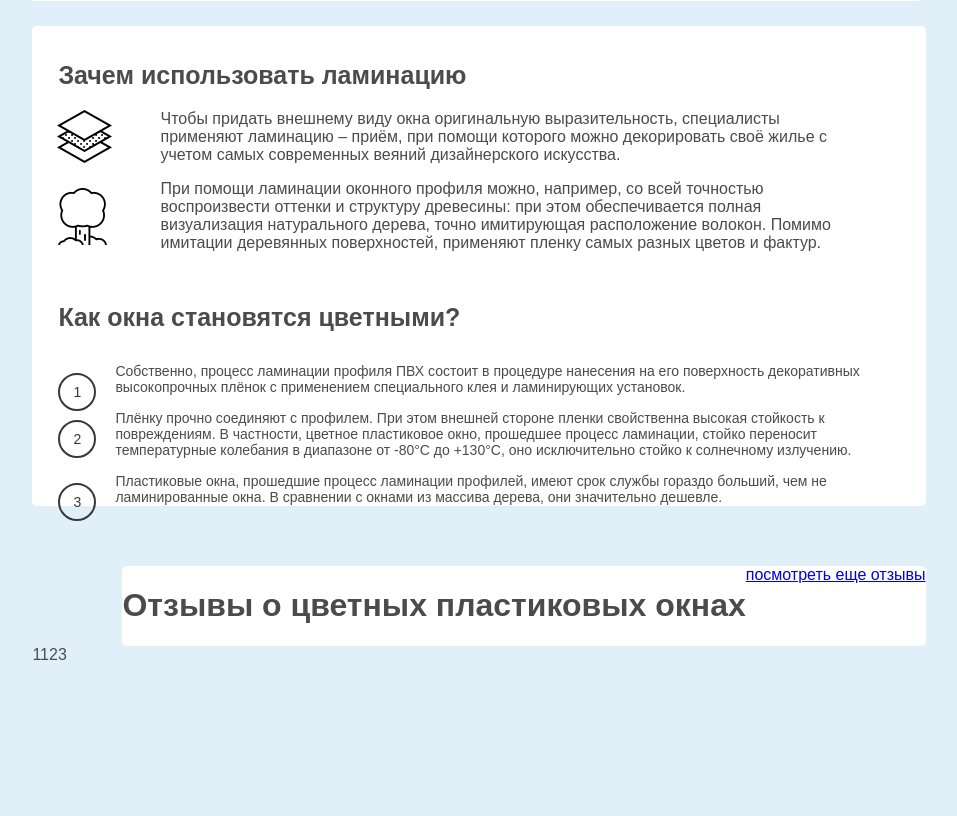
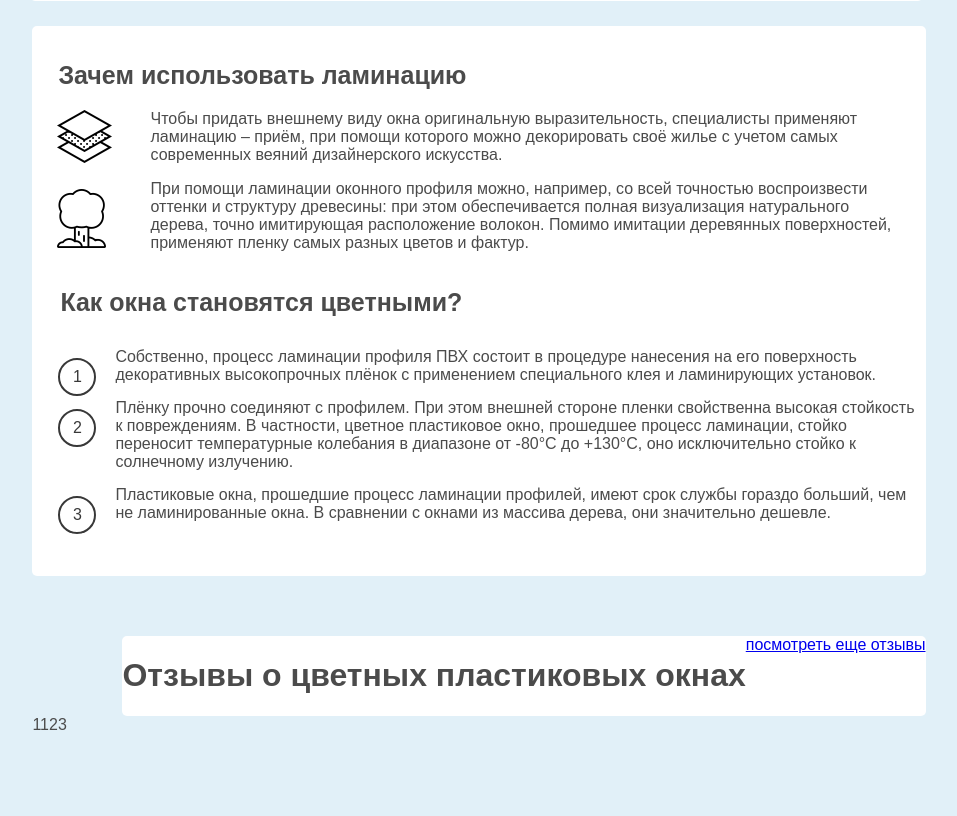
Before and after one commit to olgalioness/olgalioness.github.io, a PHP site: page / in a window 1280 px wide. Shown: the part 992-1808 px from the top of the page, without its empty margins (287-1244 px from the left). Run offline with PHP 8.4, Linux system fonts and the light colour scheme.

Commit message:
Update style.css

```diff
--- a/style.css
+++ b/style.css
@@ -204,7 +204,7 @@
 }
 .info_warp {
  float: right;
- height: 480px;
+ height: 550px;
  width: 78%;
  border-radius: 5px;
 }
@@ -215,38 +215,38 @@
 }
 .img_forma {
  background: url('img/forma1.png') no-repeat;
- height: 57px;
- width: 65px;
+ height: 53px;
+ width: 55px;
  margin-left: 25px;
  float: left;
 }
 .info_forma > p {
  font-size: 16px;
- width: 700px;
+ width: 750px;
  margin-top: 0px;
- margin-right: 65px;
+ margin-right: 25px;
  float: right;
 }
 .img_shape {
  background: url('img/shape1.png') no-repeat;
- height: 57px;
- width: 65px;
- margin-left: 26px;
- margin-top: 21px;
+ height: 59px;
+ width: 49px;
+ margin-left: 25px;
+ margin-top: 26px;
  float: left;
 }
 .info_shape > p {
  font-size: 16px;
- width: 700px;
- margin-right: 65px;
+ width: 750px;
+ margin-right: 25px;
  margin-top: 0px;
  float: right;
 }
 .warp_container_f h1 {
  font-size: 25px;
- margin: 38px 26px;
+ margin: 37px 28px;
  float: left;
- margin-top: 35px;
+ margin-top: 20px;
  margin-bottom: 0px;
 }
 
@@ -262,7 +262,7 @@
 }
 
 .warp_container_f ol li{
-font-size: 14px;
+font-size: 16px;
 width: 800px;
 margin-left: 57px;
 margin-top: 15px;
```
